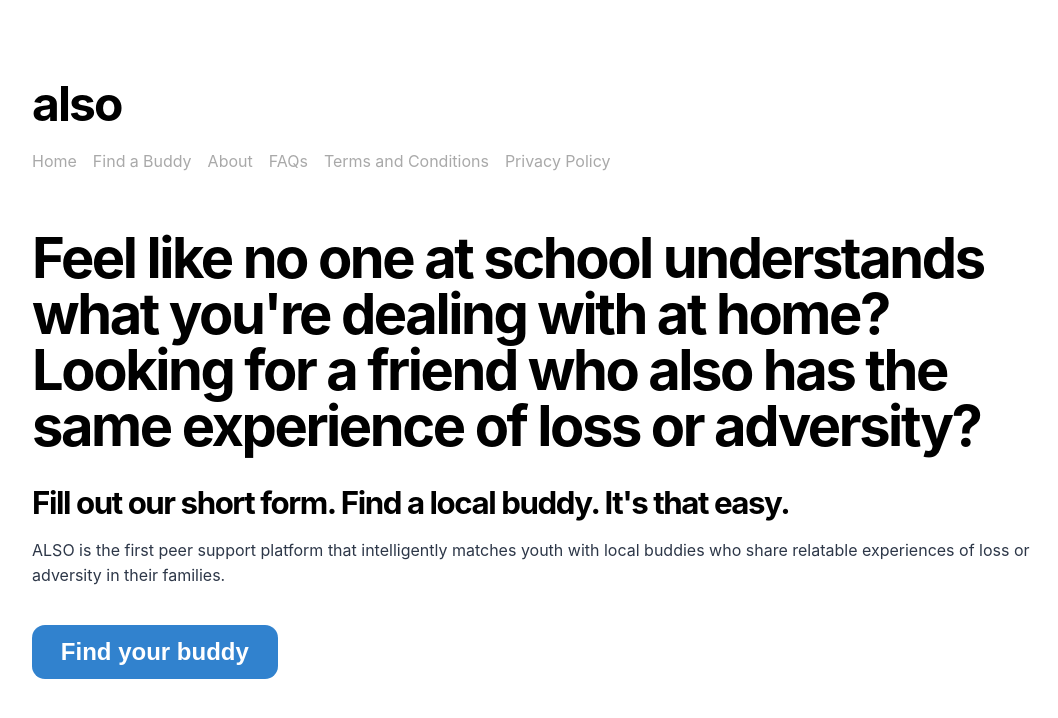
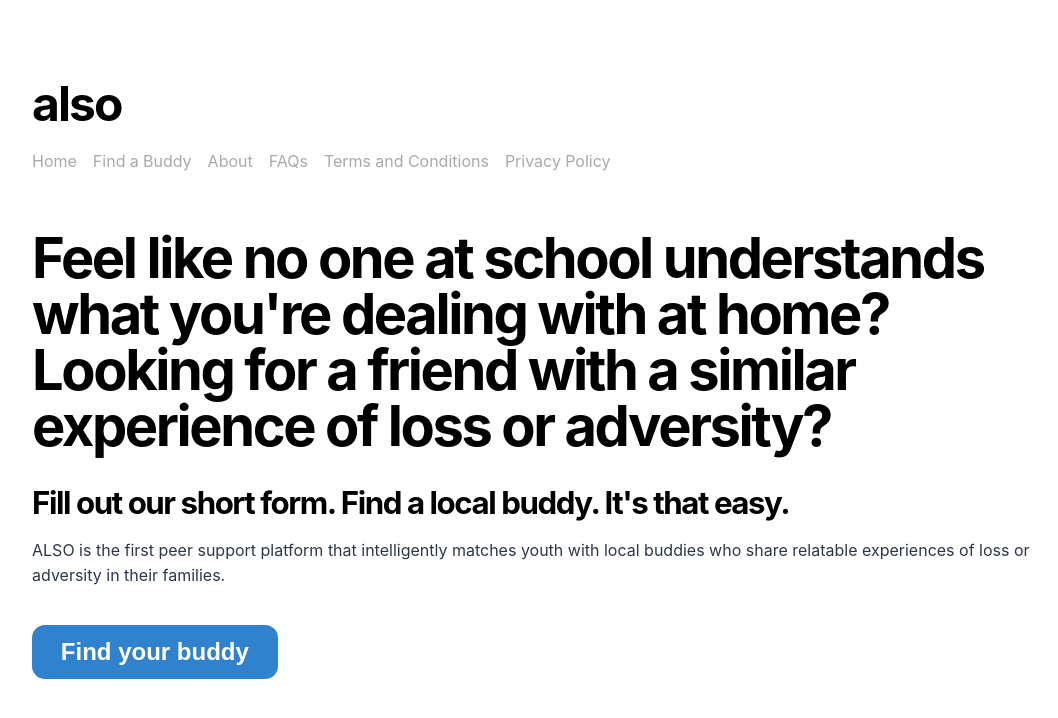
Before and after one commit to charava/also, a React (Create React App) app: page / in a window 1280 px wide. Shown: the top 718 px of the page, without its empty margins (88-1146 px from the left). Built offline with nearby package versions, Linux system fonts and the light colour scheme.

Commit message:
revising header

```diff
--- a/src/App.js
+++ b/src/App.js
@@ -72,7 +72,7 @@ class App extends React.Component {
       <div class='mainBody'>
         {/* <h1>Looking for a friend to talk to who shares a similar challenge or experience?</h1> */}
         {/* <h1>Looking for a friend to talk to who shares a similar mental health challenge or experience?</h1> */}
-        <h1>Feel like no one at school understands what you're dealing with at home? Looking for a friend who also has the same experience of loss or adversity?</h1>
+        <h1>Feel like no one at school understands what you're dealing with at home? Looking for a friend with a similar experience of loss or adversity?</h1>
 
 
         {/* <h1>Looking for a friend to talk to who can understand what you're going through?</h1> */}
```
